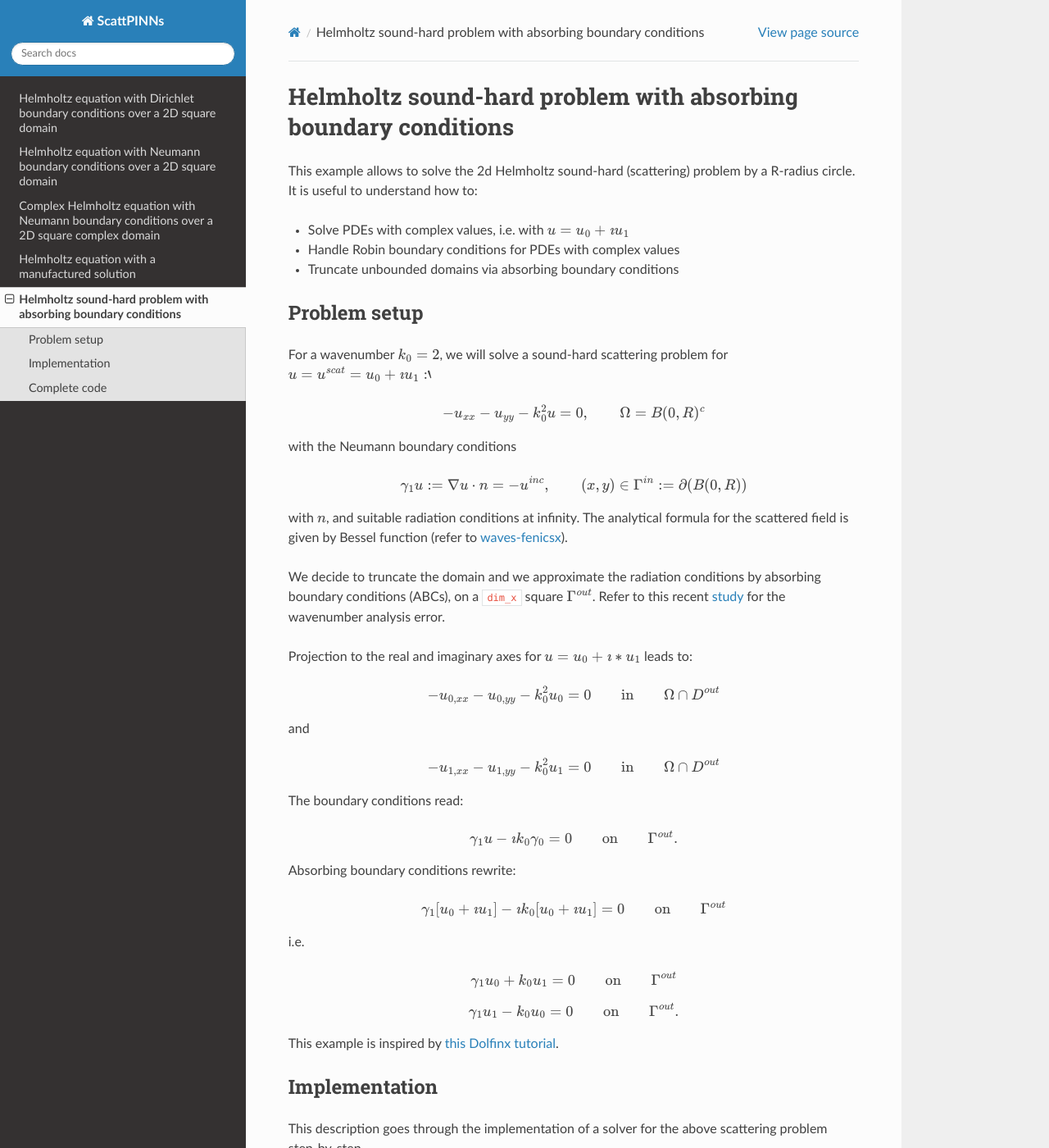
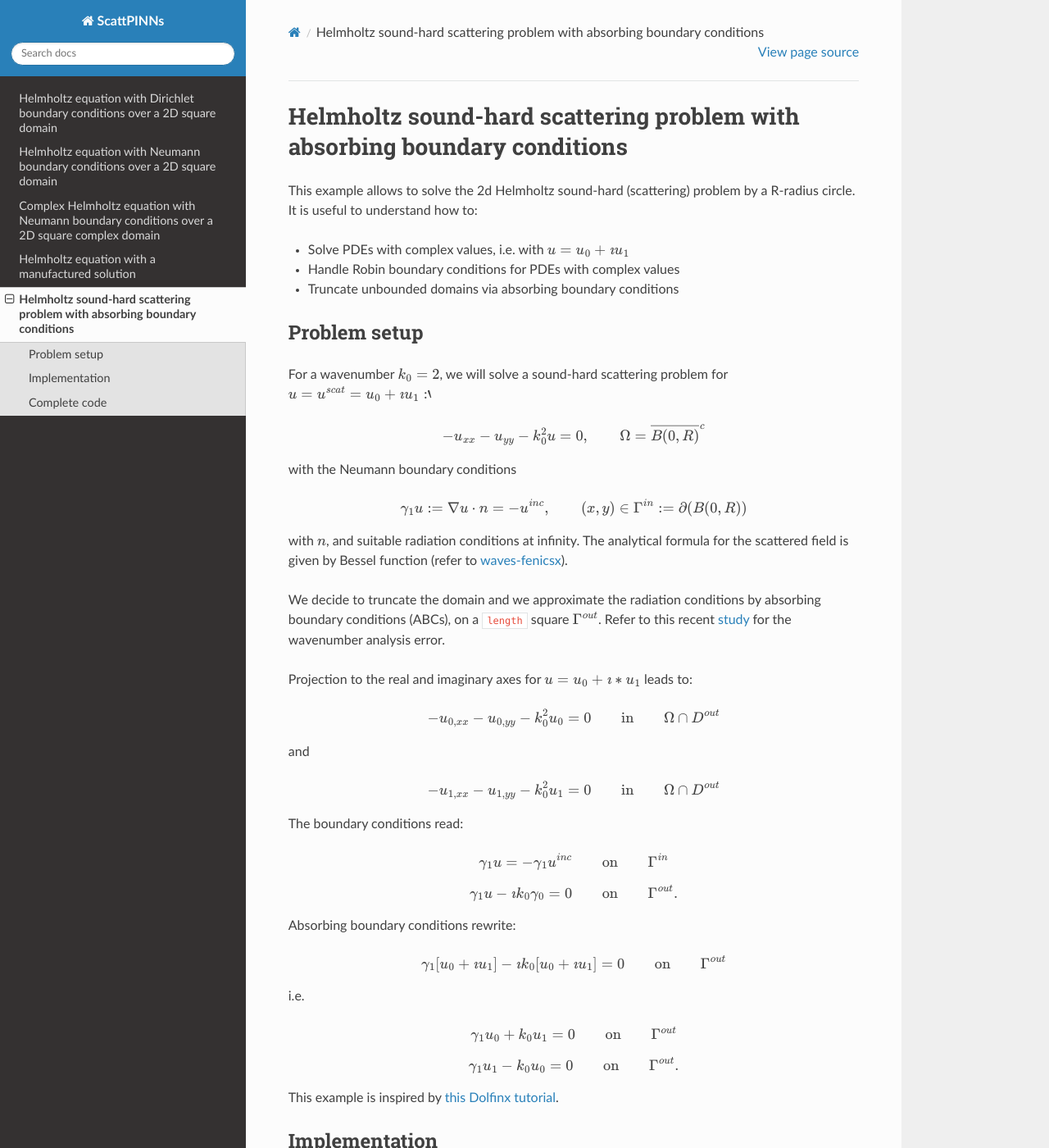
Before and after one commit to pescap/ScattPINNs, a Sphinx documentation site: the page built from docs/source/forward/helmholtz.2d.sound.hard.abc.rst, in a window 1280 px wide and 1400 px high. Shown: the whole window at 82% size. Built offline with Sphinx 7.4.7 and the Read the Docs theme 2.0.0, drawn with Linux system fonts in a browser that asks for light colours; some of the changed text lies outside the part shown.

Commit message:
Updated ABC doc to final deepxde version

```diff
--- a/docs/source/forward/helmholtz.2d.sound.hard.abc.rst
+++ b/docs/source/forward/helmholtz.2d.sound.hard.abc.rst
@@ -1,5 +1,5 @@
-Helmholtz sound-hard problem with absorbing boundary conditions
-===================================================================================
+Helmholtz sound-hard scattering problem with absorbing boundary conditions
+=====================================================================================
 
 This example allows to solve the 2d Helmholtz sound-hard (scattering) problem by a R-radius circle. It is useful to understand how to:
 
@@ -12,7 +12,7 @@
 
 For a wavenumber :math:`k_0= 2`, we will solve a sound-hard scattering problem for :math:`u = u^{scat} =  u_0 + \imath u_1:``
 
-.. math:: - u_{xx}-u_{yy} - k_0^2 u = 0, \qquad  \Omega = B(0,R)^c
+.. math:: - u_{xx}-u_{yy} - k_0^2 u = 0, \qquad  \Omega = \overline{B(0,R)}^c
 
 with the Neumann boundary conditions
 
@@ -20,7 +20,7 @@
 
 with :math:`n`, and suitable radiation conditions at infinity. The analytical formula for the scattered field is given by Bessel function (refer to `waves-fenicsx <https://github.com/samuelpgroth/waves-fenicsx/tree/master/frequency>`_).
 
-We decide to truncate the domain and we approximate the radiation conditions by absorbing boundary conditions (ABCs), on a ``dim_x`` square :math:`\Gamma^{out}`. Refer to this recent `study <https://arxiv.org/pdf/2101.02154.pdf>`_ for the wavenumber analysis error.
+We decide to truncate the domain and we approximate the radiation conditions by absorbing boundary conditions (ABCs), on a ``length`` square :math:`\Gamma^{out}`. Refer to this recent `study <https://arxiv.org/pdf/2101.02154.pdf>`_ for the wavenumber analysis error.
 
 Projection to the real and imaginary axes for :math:`u = u_0+ \imath * u_1` leads to:
 
@@ -32,7 +32,7 @@
 
 The boundary conditions read:
 
-.. math::\gamma_1 u =  - \gamma_1 u^{inc} \qquad \text{on} \qquad\Gamma^{in}
+.. math:: \gamma_1 u =  - \gamma_1 u^{inc} \qquad \text{on} \qquad\Gamma^{in}
 .. math:: \gamma_1 u - \imath k_0 \gamma_0 = 0 \qquad \text{on} \qquad \Gamma^{out}.
 
 Absorbing boundary conditions rewrite:
@@ -77,21 +77,20 @@
 
 .. code-block:: python
 
-  # Problem parameters
   k0 = 2
   wave_len = 2 * np.pi / k0
-  dim_x = 2 * np.pi
-  R = np.pi / 4.0
+  length = 2 * np.pi
+  R = np.pi / 4
   n_wave = 20
   h_elem = wave_len / n_wave
-  nx = int(dim_x / h_elem)
+  nx = int(length / h_elem)
 
 
 We define the geometry (inner and outer domains):
 
 .. code-block:: python
 
-  outer = dde.geometry.Rectangle([-dim_x / 2.0, -dim_x / 2.0], [dim_x / 2.0, dim_x / 2.0])
+  outer = dde.geometry.Rectangle([-length / 2, -length / 2], [length / 2, length / 2])
   inner = dde.geometry.Disk([0, 0], R)
 
   geom = outer - inner
@@ -189,20 +185,32 @@
 .. code-block:: python
 
   loss_weights = [1, 1, weights, weights, weights, weights]
-  data = dde.data.PDE(geom, pde, bcs, num_domain= nx**2, num_boundary= 8 * nx, num_test= 5 * nx ** 2, solution = sol)
+  data = dde.data.PDE(
+      geom,
+      pde,
+      bcs,
+      num_domain=nx**2,
+      num_boundary=8 * nx,
+      num_test=5 * nx **2,
+      solution=sol
+  )
 
 
 Next, we choose the network. Here, we use a fully connected neural network of depth 4 (i.e., 3 hidden layers) and width 50. Besides, we choose sin as activation function and Glorot uniform as initializer :
 
 .. code-block:: python
 
-  net = dde.maps.FNN([2] + [num_dense_nodes] * num_dense_layers + [2], activation, "Glorot uniform")
+  net = dde.maps.FNN(
+      [2] + [num_dense_nodes] * num_dense_layers + [2], activation, "Glorot uniform"
+  )
 
 Now, we have the PDE problem and the network. We build a ``Model`` and define the optimizer and learning rate.
 
 .. code-block:: python
 
-  model.compile("adam", lr=learning_rate, loss_weights=loss_weights , metrics=["l2 relative error"])
+  model.compile(
+      "adam", lr=learning_rate, loss_weights=loss_weights , metrics=["l2 relative error"]
+  )
 
 We first train the model for 5000 iterations with Adam optimizer:
 
@@ -210,7 +218,6 @@
 
     losshistory, train_state = model.train(epochs=epochs)
 
-
 Complete code
 --------------
 
```
Also changed, not shown: other parts of docs/source/forward/helmholtz.2d.sound.hard.abc.rst (+0 -3 lines).
